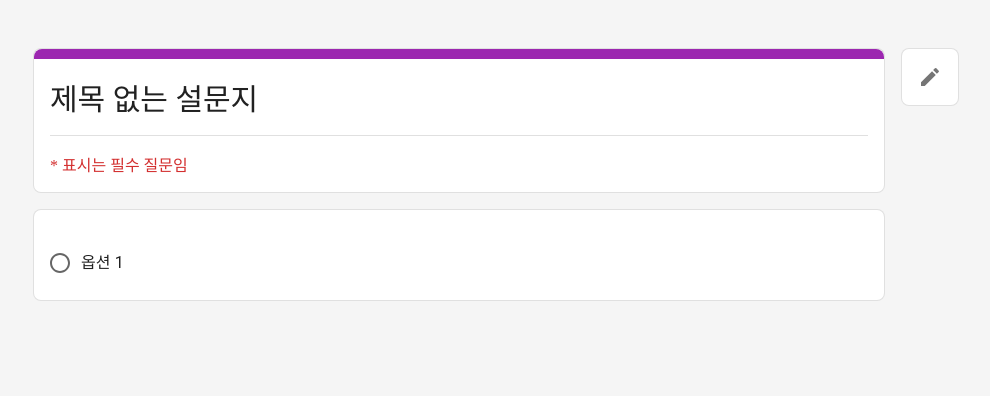
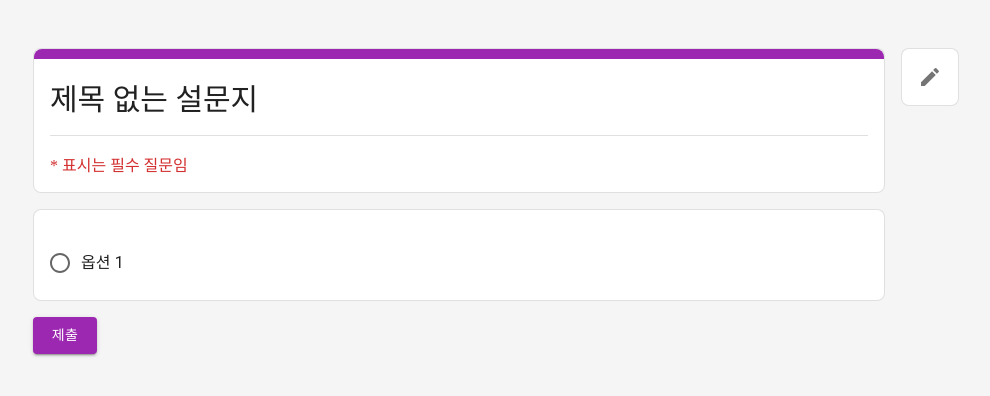
Before and after one commit to hyejinny97/google-form, a React (Vite) app in the folder classum-survey/: page /survey/preview in a window 1280 px wide. Shown: the top 396 px of the page, without its empty margins (181-1171 px from the left). Built offline with nearby package versions, Linux system fonts and the light colour scheme.

Commit message:
[Feat] SurveyPreviewPage에 SurveySubmitButton 추가

```diff
--- a/classum-survey/src/pages/SurveyPreviewPage.tsx
+++ b/classum-survey/src/pages/SurveyPreviewPage.tsx
@@ -1,8 +1,10 @@
 import styled from "@emotion/styled";
+import { Stack } from "@mui/material";
 import {
   SurveyPreviewPageTitleBox,
   SurveyPreviewPageUtilBox,
   SurveyPreviewPageQuestionList,
+  SurveySubmitButton,
 } from "@components";
 
 const StyledSurveyPreviewPage = styled.div`
@@ -36,6 +38,14 @@ function SurveyPreviewPage() {
       <Left>
         <SurveyPreviewPageTitleBox />
         <SurveyPreviewPageQuestionList />
+        <Stack
+          direction="row"
+          justifyContent="space-between"
+          alignItems="center"
+          mt={2}
+        >
+          <SurveySubmitButton />
+        </Stack>
       </Left>
       <Right>
         <StyledSurveyPreviewPageUtilBox />
```
